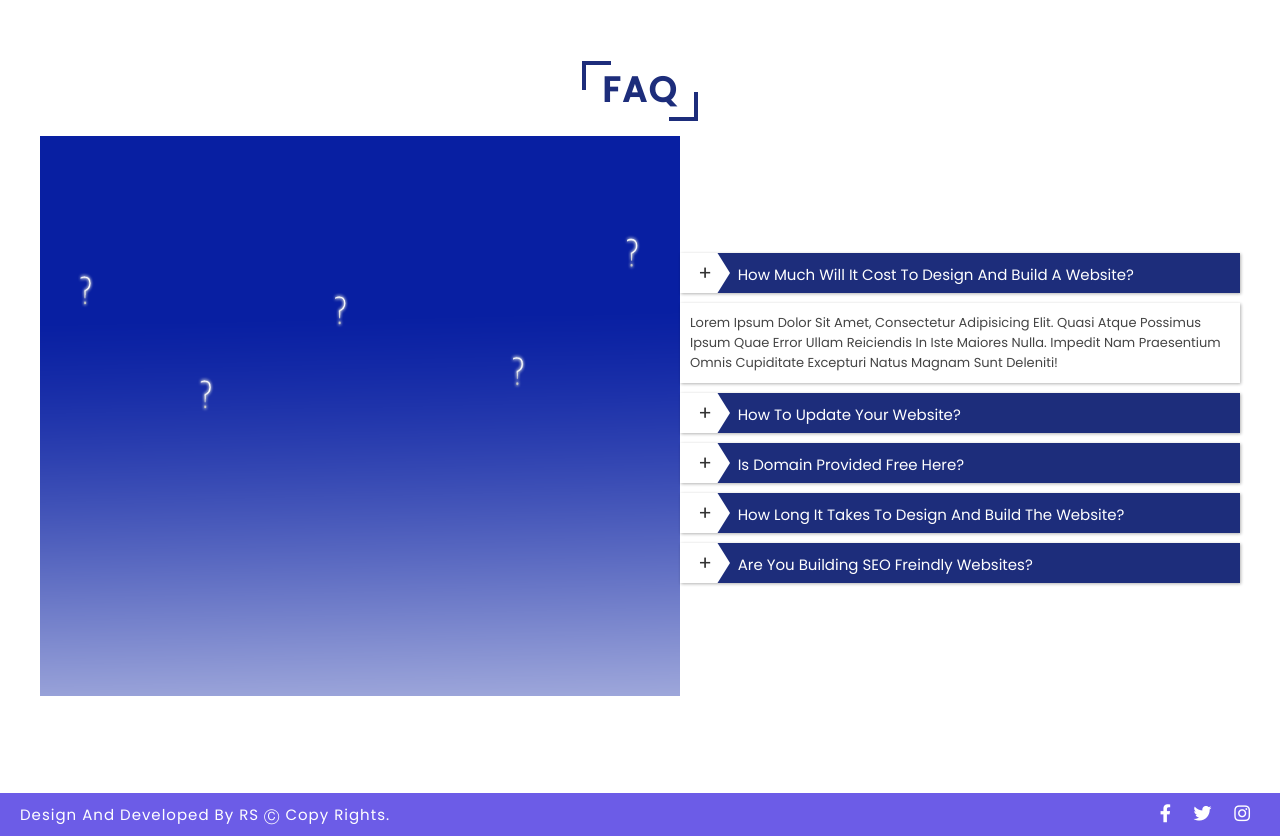
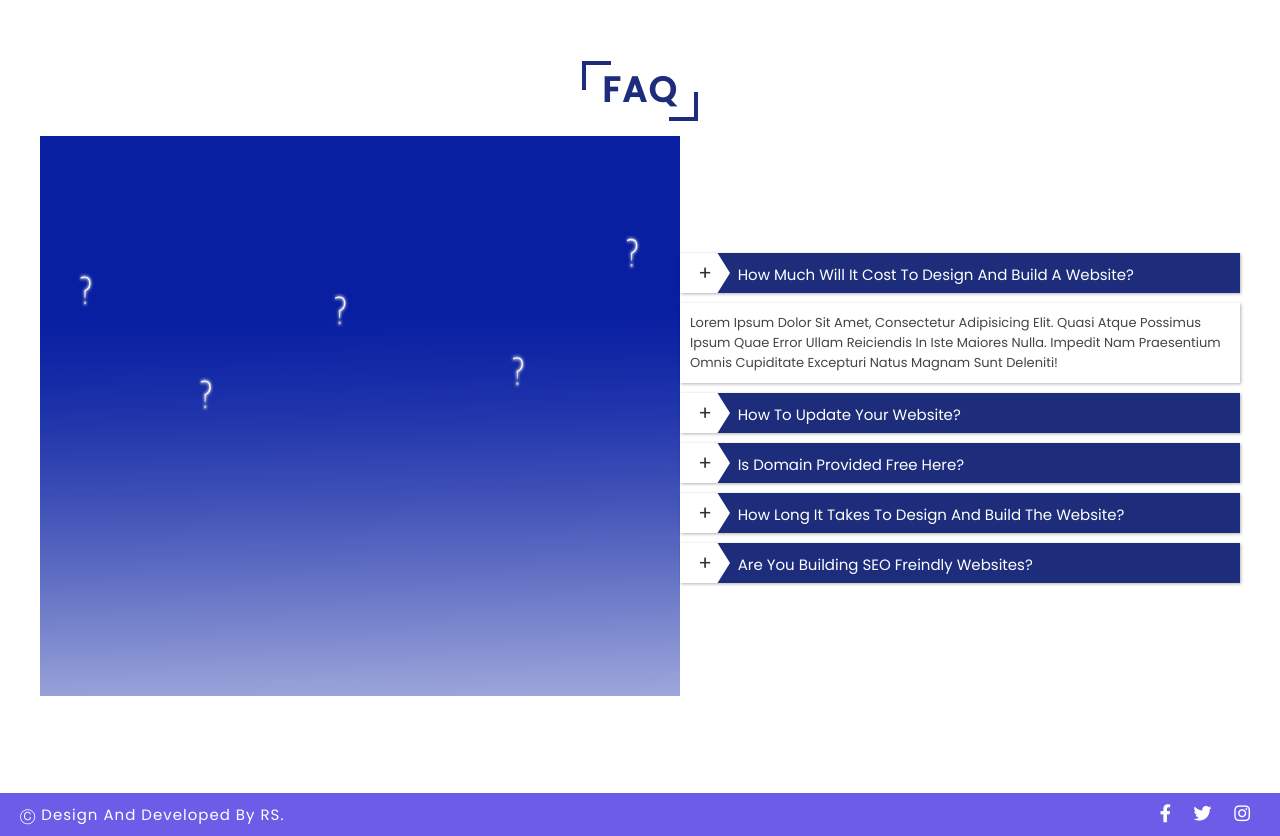
Before and after one commit to Chatakh/webdd, a plain HTML site: page index.html in a window 1280 px wide. Shown: the part 5950-6786 px from the top of the page. Drawn offline with nearby package versions, Linux system fonts and the light colour scheme.

Commit message:
Update index.html

```diff
--- a/index.html
+++ b/index.html
@@ -359,7 +359,7 @@
 
 <section class="footer">
 
-<h1>Design and Developed by RS Ⓒ copy rights.</h1>
+<h1> Ⓒ Design and Developed by RS.</h1>
 
 <div class="icons">
   <a href="#" class="fab fa-facebook-f"></a>
```
